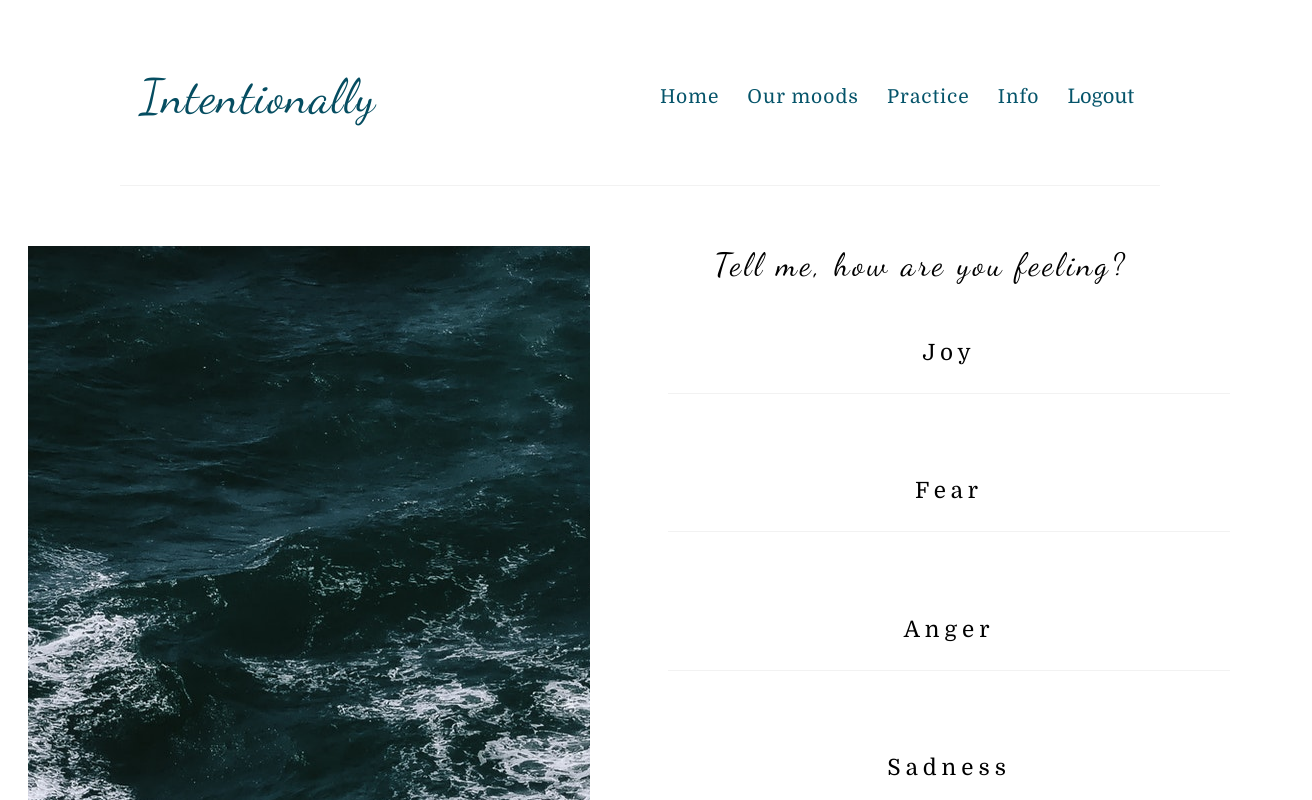
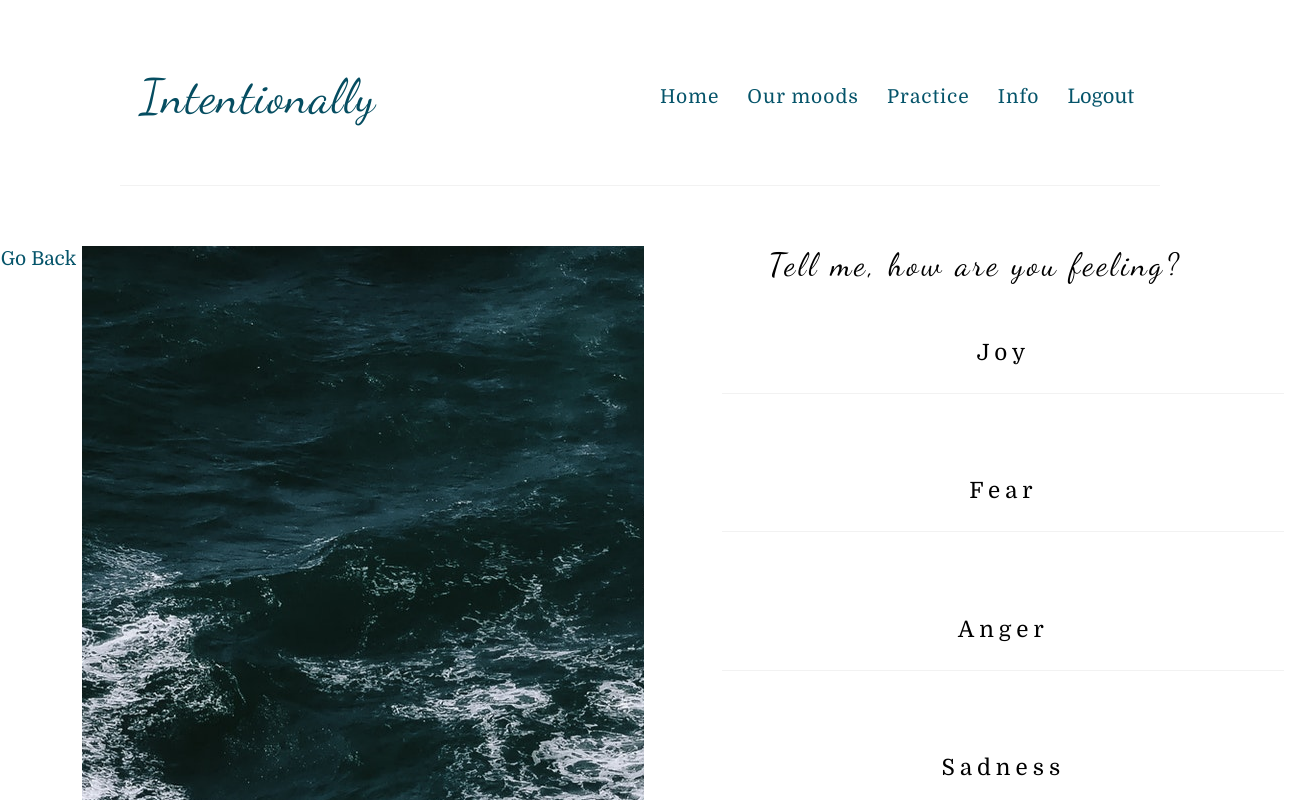
Before and after one commit to violacaroline/intentionally-frontend-react, a React (Create React App) app in the folder intention-app/: page /practice-now in a window 1280 px wide. Shown: the top 800 px of the page, 1312 px wide, since content can reach past the window. Built offline with nearby package versions, Linux system fonts and the light colour scheme; sample sign-in values are in the browser's storage.

Commit message:
Successfully display image

```diff
--- a/intention-app/src/PracticeNow.js
+++ b/intention-app/src/PracticeNow.js
@@ -57,12 +57,19 @@ const PracticeNow = () => {
     }
   }
 
+  const goBack = () => {
+    navigate('/practice')
+  }
+
   return (
     <div className="practice-now">
       {success ?
         <Intention intention={intention} />
         :
         <>
+          <div className="practice-now-go-back">
+            <button onClick={goBack}>&#10006; Go Back </button>
+          </div>
           <div className="practice-now-img"></div>
           <div className="practice-now-text">
             <h2>{'Tell me, how are you feeling?'}</h2>
--- a/intention-app/src/index.css
+++ b/intention-app/src/index.css
@@ -353,6 +353,25 @@ input {
   white-space: nowrap;
 }
 
+.practice-now-go-back {
+  display: block;
+  white-space: nowrap;
+  margin-bottom: 20px;
+}
+
+.practice-now-go-back button {
+  background-color: white;
+  color: #05546a;
+  font-size: 1.2em;
+  font-family: Domine;
+  border: none;
+}
+
+.practice-now-go-back button:hover {
+  color: #3a94ad;
+  cursor: pointer;
+}
+
 .feeling {
   font-family: Domine;
   font-size: 1.4em;
@@ -597,6 +616,7 @@ input {
 .info-text p a {
   color: #033442;
 }
+
 /* TOAST STYLES */
 .toast-body {
   text-align: center;
```
Also changed, not shown: intention-app/src/MyPractice.js (+4 -3 lines).
